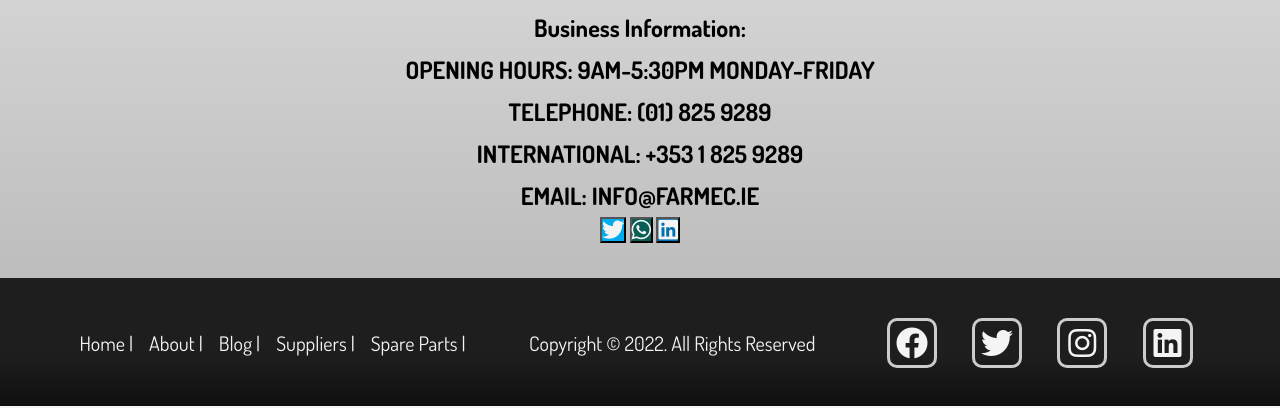
After one commit to sean-david-welch/Farmec-v1, a Django app: template templates/contact.html in a window 1280 px wide. The commit adds this page. Shown: the part 808-1216 px from the top of the page. Run offline with Django 3.2, Linux system fonts and the light colour scheme; the template is opened without the code that fills it, so the values that code supplies are empty.

Commit message:
added contact page

```diff
--- /dev/null
+++ b/templates/contact.html
@@ -0,0 +1,44 @@
+{% extends 'main.html' %}
+
+{% load static %}
+
+{% block content %}
+
+<!-- Contact Page -->
+<section id="contact-page" class="text-center py-2">
+    <div class="container spacing">
+        <!-- Form -->
+        <h2>Contact Us</h2>
+        <div class="form-container">
+            <form action="" class="contact-form" aria-required="true">
+                <input type="text" placeholder="Your Name..." required>
+                <input type="email" name="" id="" placeholder="Enter Your Email...">
+                <textarea name="" id="" cols="30" rows="10" placeholder="Write Your Message here..."
+                    required></textarea>
+                <input type="submit" value="Send" class="send-button">
+            </form>
+            <!-- Map -->
+            <div class="map">
+                <iframe
+                    src="https://www.google.com/maps/embed?pb=!1m18!1m12!1m3!1d2373.6704936391766!2d-6.544204500031149!3d53.49221708901926!2m3!1f0!2f0!3f0!3m2!1i1024!2i768!4f13.1!3m3!1m2!1s0x486769ed2106d747%3A0xaf9e9310f0a7251c!2sFarmec%20Ireland%20Ltd!5e0!3m2!1sen!2sie!4v1670007736269!5m2!1sen!2sie"
+                    width="600" height="525" style="border:0;" allowfullscreen="" loading="lazy"
+                    referrerpolicy="no-referrer-when-downgrade"></iframe>
+            </div>
+            <!-- Business Info -->
+            <div class="business-info">
+                <h1>Business Information:</h1>
+                <h2>Opening Hours: <span> 9am-5:30pm Monday-Friday</span></h2>
+                <h2>Telephone: (01) 825 9289</h2>
+                <h2>International: <span>+353 1 825 9289</span></h2>
+                <h2>Email: info@farmec.ie</h2>
+                <div class="social">
+                    <button class="twitter"><i class="fab fa-twitter"></i></button></a>
+                    <button class="whatsapp"><i class="fab fa-whatsapp"></i></button></a>
+                    <button class="linkedin"><i class="fab fa-linkedin"></i></button></a>
+                </div>
+            </div>
+        </div>
+    </div>
+</section>
+
+{% endblock content %}
--- a/templates/navbar.html
+++ b/templates/navbar.html
@@ -12,8 +12,8 @@
                                 <li class="nav-list-item"><a href="{% url 'about' %}"
                                                 class="{% if request.resolver_match.url_name == 'about' %} current {% endif %}">About</a>
                                         <ul class="nav-drop">
+                                                <li><a href="{% url 'about' %}">Our Team</a></li>
                                                 <li><a href="{% url 'about' %}">Our Story</a></li>
-                                                <li><a href="{% url 'about' %}">Our Team</a></li>
                                         </ul>
                                 </li>
                                 <li class=" nav-list-item"><a href="suppliers.html"
@@ -38,7 +38,7 @@
                                 <li class="nav-list-item"><a href="blog.html"
                                                 class="{% if request.resolver_match.url_name == 'blog' %} current {% endif %}">Blog</a>
                                 </li>
-                                <li class="nav-list-item"><a href="contact.html"
+                                <li class="nav-list-item"><a href="{% url 'contact' %}"
                                                 class="{% if request.resolver_match.url_name == 'contact' %} current {% endif %}">Contact
                                                 Us</a>
                                 </li>
```
